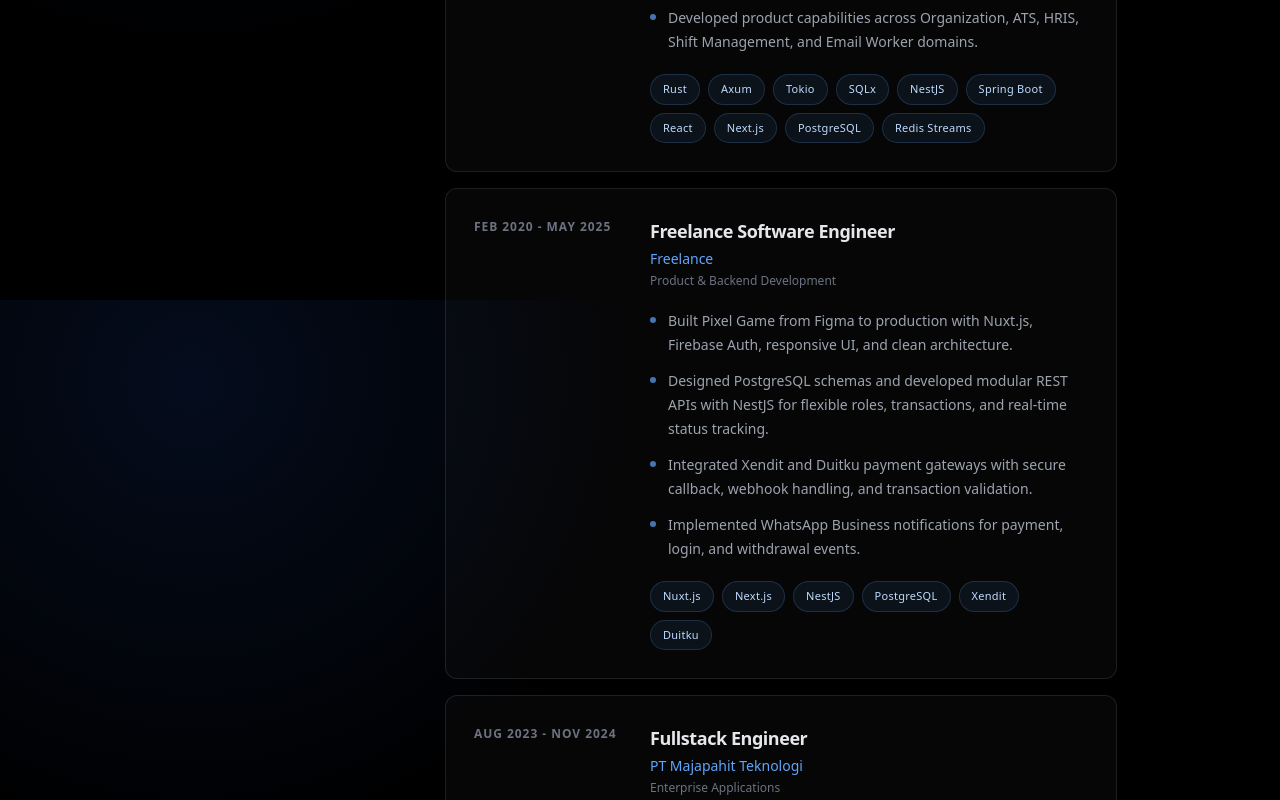
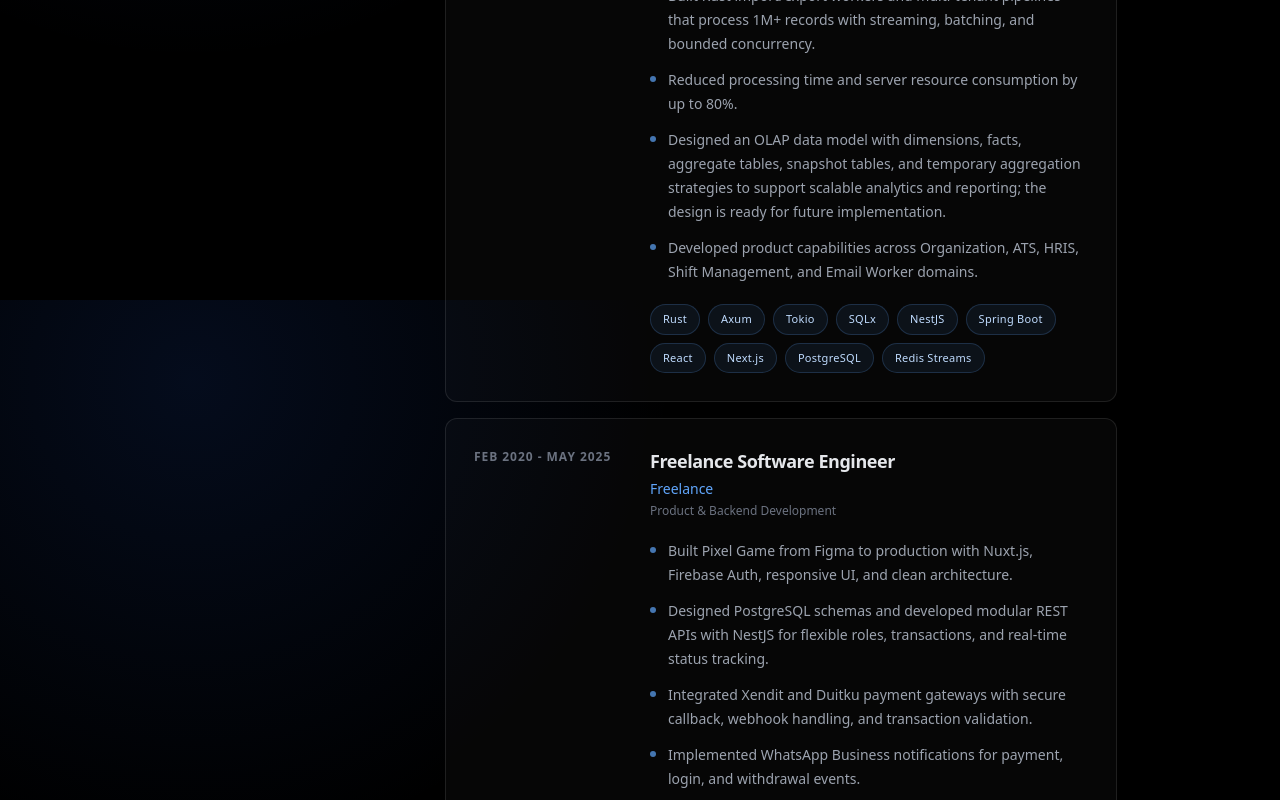
Before and after one commit to YourMasterIsFool/portofolio_web, a React (Vite) app: page / in a window 1280 px wide. Shown: the part 1300-2100 px from the top of the page. Built offline with nearby package versions, Linux system fonts and the light colour scheme.

Commit message:
improve project

```diff
--- a/src/App.tsx
+++ b/src/App.tsx
@@ -63,6 +63,7 @@ function App() {
                 coreSkills={data?.coreSkills}
                 education={data?.education}
                 certifications={data?.certifications}
+                academicProject={data?.academicProject}
               />
             </div>
             <div ref={experience}>
--- a/src/commons/About.tsx
+++ b/src/commons/About.tsx
@@ -4,12 +4,14 @@ const About = ({
   coreSkills = [],
   education,
   certifications = [],
+  academicProject,
 }: {
   about: any | null;
   highlights: any[];
   coreSkills: string[];
   education?: string;
   certifications: string[];
+  academicProject?: string;
 }) => {
   return (
     <section className="default-padding px-6 lg:px-0">
@@ -47,6 +49,10 @@ const About = ({
         <div>
           <h3 className="eyebrow">Education & certifications</h3>
           <p className="mt-4 text-sm leading-6 text-gray-400">{education}</p>
+          <p className="mt-4 text-sm leading-6 text-gray-500">
+            <span className="font-semibold text-gray-300">Final project: </span>
+            {academicProject}
+          </p>
           <div className="mt-3 space-y-2 text-sm text-gray-500">
             {certifications.map((certification) => (
               <p key={certification} className="flex items-start gap-2">
--- a/src/commons/Project.tsx
+++ b/src/commons/Project.tsx
@@ -31,9 +31,12 @@ const ProjectComponent = (data: any) => {
       className="project-card group"
     >
       <div className="flex items-start justify-between gap-4">
-        <span className="text-[10px] font-semibold uppercase tracking-[0.18em] text-blue-400">
-          {data.category || "Project"}
-        </span>
+        <div className="flex flex-wrap items-center gap-2">
+          <span className="text-[10px] font-semibold uppercase tracking-[0.18em] text-blue-400">
+            {data.category || "Project"}
+          </span>
+          {data.status && <span className="status-chip">{data.status}</span>}
+        </div>
         <Icon className="project-icon" icon="iconoir:arrow-tr" />
       </div>
       <h3 className="mt-5 text-lg font-bold tracking-tight text-gray-200 transition-colors group-hover:text-blue-300">
--- a/src/data.ts
+++ b/src/data.ts
@@ -41,6 +41,7 @@ export const data = {
   ],
   certifications: ["Junior Mobile Programmer", "Technical Support Professional"],
   education: "Associate Degree in Informatics Engineering - Politeknik Negeri Banyuwangi (2017-2020)",
+  academicProject: "Academic final project completed during university as a graduation requirement: a cybersecurity monitoring platform using Cowrie and Dionaea honeypots, GCP attack tracking and analysis, Django, MongoDB logging, and a Java mobile application.",
   experiences: [
     {
       from: "May 2025",
@@ -64,6 +65,7 @@ export const data = {
         "Technical owner for Taekwang V4, coordinating delivery across engineering, QA, DevOps, and business stakeholders.",
         "Built Rust import/export workers and multi-tenant pipelines that process 1M+ records with streaming, batching, and bounded concurrency.",
         "Reduced processing time and server resource consumption by up to 80%.",
+        "Designed an OLAP data model with dimensions, facts, aggregate tables, snapshot tables, and temporary aggregation strategies to support scalable analytics and reporting; the design is ready for future implementation.",
         "Developed product capabilities across Organization, ATS, HRIS, Shift Management, and Email Worker domains.",
       ],
     },
@@ -100,10 +102,11 @@ export const data = {
       to: "Jun 2023",
       division: "Full Stack Engineer",
       position: "Frontend Developer - Contract",
-      tools: ["React.js", "Express.js", "REST APIs"],
+      tools: ["React.js", "Express.js", "REST APIs", "Microsoft SSO"],
       description: [
         "Led frontend development for the DMP Digital Product for ASEAN using React.js and reusable components.",
         "Contributed as a fullstack engineer on the Anza project for Australia and New Zealand using Express.js and React.js.",
+        "Implemented Microsoft SSO in the frontend, integrating the authentication flow with backend APIs to retrieve authenticated user data and session context.",
         "Owned end-to-end feature delivery, backend API integration, and production-ready functionality across cross-functional teams.",
       ],
     },
@@ -124,13 +127,96 @@ export const data = {
       to: "Aug 2019",
       division: "IT Support",
       position: "Internship",
-      tools: ["Linux", "Networking", "Troubleshooting"],
+      tools: ["Django", "Python", "Linux", "Networking", "Troubleshooting"],
       description: [
+        "Developed an internal problem ticketing system during the internship using Django and Python to help track, manage, and resolve IT issues.",
         "Supported the IT division with internal network troubleshooting and day-to-day technical support.",
       ],
     },
   ],
   projects: [
+    {
+      link: "https://github.com/YourMasterIsFool/mordern-kitchen-rest-api-golang",
+      title: "Modern Kitchen Restaurant Ordering API",
+      category: "Learning Project",
+      status: "Learning project",
+      description: "End-to-end restaurant ordering application built while learning Go and GraphQL, covering menu and ordering workflows through an API-driven backend.",
+      tools: ["Golang", "GraphQL", "REST API", "Backend Development"],
+    },
+    {
+      link: "https://github.com/YourMasterIsFool/post-app-axum",
+      title: "Shop App - Axum Backend",
+      category: "Public Project",
+      status: "In progress",
+      description: "Backend project for a shop application using Rust and Axum, focused on API-driven product and application workflows.",
+      tools: ["Rust", "Axum", "REST API", "Backend Development"],
+    },
+    {
+      link: "https://github.com/YourMasterIsFool/flutter_task_app",
+      title: "Flutter Task Management",
+      category: "Public Project",
+      status: "In progress",
+      description: "Flutter mobile application for organizing, tracking, and managing personal tasks.",
+      tools: ["Flutter", "Dart", "Mobile Development"],
+    },
+    {
+      link: "https://github.com/YourMasterIsFool/flutter-geopark-smp3",
+      title: "Flutter Geopark SMP 3",
+      category: "Public Project",
+      status: "In progress",
+      description: "Flutter mobile application project for exploring and presenting Geopark information and educational content.",
+      tools: ["Flutter", "Dart", "Mobile Development"],
+    },
+    {
+      link: "https://github.com/YourMasterIsFool/perpus-frontend",
+      title: "Library Management App",
+      category: "Public Project",
+      description: "Frontend application for a library management experience, covering book browsing and library workflow interfaces.",
+      tools: ["Frontend Development", "Library Management", "REST API"],
+    },
+    {
+      link: "https://github.com/YourMasterIsFool/django-pagar-nusa",
+      title: "Pagar Nusa Membership System",
+      category: "Public Project",
+      description: "Membership management system for Pagar Nusa, covering member records and organization administration workflows.",
+      tools: ["Django", "Python", "Membership Management"],
+    },
+    {
+      link: "https://github.com/YourMasterIsFool/pemesanan-kos",
+      title: "Pemesanan Kos",
+      category: "Public Project",
+      description: "Web application for searching and managing boarding-house rentals and booking workflows.",
+      tools: ["Web Development", "Booking System", "REST API"],
+    },
+    {
+      link: "https://github.com/YourMasterIsFool/laravel-popok-api",
+      title: "Reusable Popok - Backend API",
+      category: "Public Project",
+      description: "Backend API for a reusable diaper product platform, built with Laravel to support product and application workflows.",
+      tools: ["Laravel", "PHP", "REST API"],
+    },
+    {
+      link: "https://github.com/YourMasterIsFool/flutter-popok",
+      title: "Reusable Popok - Flutter App",
+      category: "Public Project",
+      description: "Flutter mobile application frontend for the reusable diaper platform, connected to the Laravel backend API.",
+      tools: ["Flutter", "Dart", "REST API"],
+    },
+    {
+      link: "https://github.com/YourMasterIsFool/django-shop-vue-plants",
+      title: "Django Vue Shop",
+      category: "Learning Project",
+      status: "Learning project",
+      description: "Online shop learning project built with Django and Vue.js, exploring product catalog, browsing, and ordering workflows.",
+      tools: ["Django", "Python", "Vue.js", "E-commerce"],
+    },
+    {
+      link: "https://github.com/YourMasterIsFool/BackendHoneypot",
+      title: "Academic Final Project - Cybersecurity Honeypot Platform",
+      category: "Academic Final Project",
+      description: "Completed during university as a graduation requirement. Built a cybersecurity monitoring platform using Cowrie and Dionaea honeypots to capture attacks, Google Cloud Platform to track and analyze attack activity, Django and MongoDB for the backend and security logs, plus a Java mobile app for monitoring insights.",
+      tools: ["Cowrie", "Dionaea", "Google Cloud Platform", "Django", "MongoDB", "Java"],
+    },
     {
       link: "https://hcms.jobseeker.software/",
       title: "Jobseeker HCMS",
--- a/src/index.css
+++ b/src/index.css
@@ -49,6 +49,10 @@
     @apply rounded-full border border-blue-400/20 bg-blue-400/[0.08] px-3 py-1.5 text-[11px] font-medium tracking-wide text-blue-200;
   }
 
+  .status-chip {
+    @apply rounded-full border border-amber-400/20 bg-amber-400/10 px-2 py-1 text-[9px] font-semibold uppercase tracking-[0.12em] text-amber-200;
+  }
+
   body {
     @apply min-h-screen bg-black;
     background-image: radial-gradient(circle at 15% 10%, rgba(37, 99, 235, 0.12), transparent 30rem);
```
